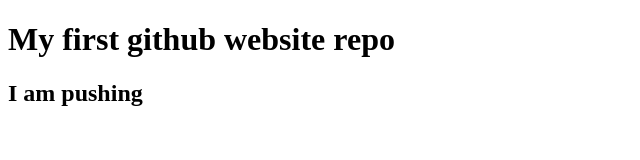
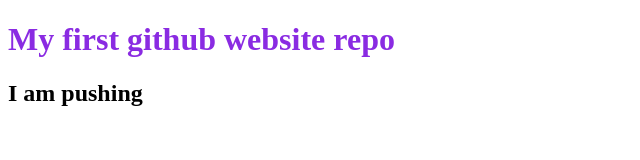
Before and after one commit to Skyhigh704/my-first-website, a plain HTML site: page index.html in a window 1280 px wide. Shown: the whole page, without its empty margins (0-640 px from the left). Drawn offline with Linux system fonts and the light colour scheme.

Commit message:
adding css file

```diff
--- a/index.html
+++ b/index.html
@@ -6,6 +6,7 @@
     <meta http-equiv="X-UA-Compatible" content="IE=edge">
     <meta name="viewport" content="width=device-width, initial-scale=1.0">
     <title>My first github repo website</title>
+    <link rel="stylesheet" href="style1.css">
 </head>
 
 <body>
--- /dev/null
+++ b/style1.css
@@ -0,0 +1,3 @@
+h1 {
+    color: blueviolet;
+}
```
